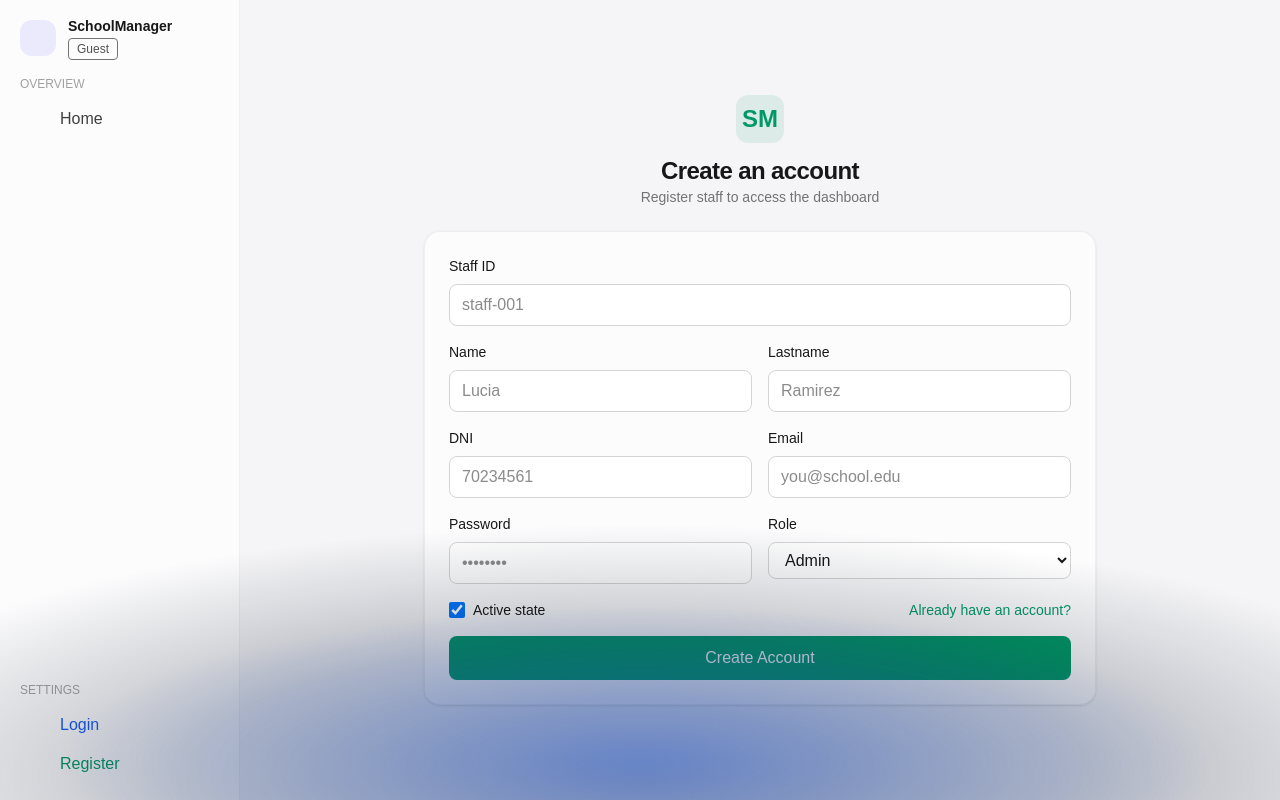
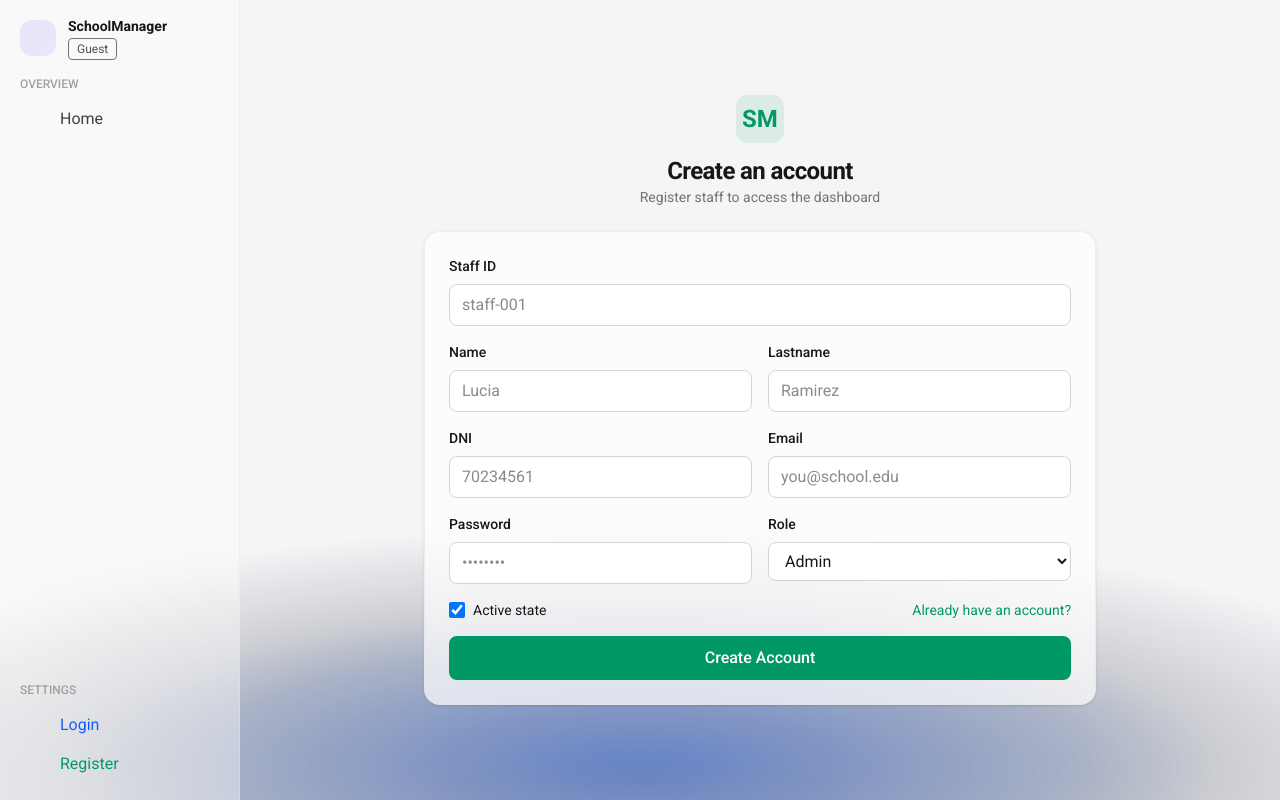
Before and after one commit to MarsNunez/SchoolManagementApp, a Next.js app in the folder schoolmanager-front/: page /register in a window 1280 px wide. Built offline with nearby package versions, Linux system fonts and the light colour scheme; no server answers; some icons are missing.

Commit message:
Adding font

```diff
--- a/schoolmanager-front/app/globals.css
+++ b/schoolmanager-front/app/globals.css
@@ -13,7 +13,8 @@
 @theme inline {
   --color-background: var(--background);
   --color-foreground: var(--foreground);
-  --font-sans: var(--font-geist-sans);
+  --font-sans: "Roboto", system-ui, -apple-system, BlinkMacSystemFont,
+    "Segoe UI", sans-serif;
   --font-mono: var(--font-geist-mono);
 }
 
@@ -38,7 +39,7 @@ html[data-theme="dark"] body {
 body {
   background: var(--background);
   color: var(--foreground);
-  font-family: Arial, Helvetica, sans-serif;
+  font-family: var(--font-sans);
   position: relative;
   min-height: 100vh;
 }
@@ -66,7 +67,7 @@ body::after {
       rgba(15, 23, 42, 0) 75%
     );
   opacity: 1;
-  z-index: 2;
+  z-index: -1;
 }
 
 @utility input {
--- a/schoolmanager-front/app/layout.js
+++ b/schoolmanager-front/app/layout.js
@@ -21,6 +21,16 @@ export default function RootLayout({ children }) {
   return (
     <html lang="en">
       <head>
+        <link rel="preconnect" href="https://fonts.googleapis.com" />
+        <link
+          rel="preconnect"
+          href="https://fonts.gstatic.com"
+          crossOrigin="anonymous"
+        />
+        <link
+          href="https://fonts.googleapis.com/css2?family=Roboto:wght@300;400;500;700&display=swap"
+          rel="stylesheet"
+        />
         <link
           rel="stylesheet"
           href="https://cdnjs.cloudflare.com/ajax/libs/font-awesome/7.0.1/css/all.min.css"
--- a/schoolmanager-front/components/SettingsModal.jsx
+++ b/schoolmanager-front/components/SettingsModal.jsx
@@ -97,7 +97,7 @@ export default function SettingsModal({ onClose }) {
         className="absolute inset-0 bg-black/60 backdrop-blur-sm"
         onClick={onClose}
       ></div>
-      <div className="relative w-[90vw] max-w-6xl h-[80vh] rounded-2xl bg-gradient-to-b from-neutral-50 via-neutral-50 to-neutral-100 text-neutral-900 dark:bg-neutral-900 dark:text-white shadow-2xl border border-neutral-200/60 dark:border-neutral-800 overflow-hidden flex">
+      <div className="relative w-[90vw] max-w-6xl h-[80vh] rounded-2xl bg-neutral-50 text-neutral-900 dark:bg-neutral-900 dark:text-white shadow-2xl border border-neutral-200/60 dark:border-neutral-800 overflow-hidden flex">
         {/* Sidebar */}
         <aside className="w-64 bg-neutral-100/80 dark:bg-neutral-950/80 border-r border-neutral-200/60 dark:border-neutral-800 p-4 flex flex-col gap-2">
           <div className="text-sm font-semibold text-neutral-600 dark:text-neutral-300 mb-2">
--- a/schoolmanager-front/components/Sidebar.jsx
+++ b/schoolmanager-front/components/Sidebar.jsx
@@ -96,7 +96,7 @@ export default function Sidebar({ onOpenSettings }) {
       <aside
         className={`h-dvh sticky top-0 duration-300 ${
           collapsed ? "w-20" : "w-60"
-        } border-r border-neutral-200/60 dark:border-neutral-800 bg-white/70 dark:bg-neutral-900/60 backdrop-blur p-4 hidden md:flex md:flex-col`}
+        } border-r border-neutral-200/40 dark:border-neutral-800 bg-white/40 dark:bg-neutral-900/60 backdrop-blur-md p-4 hidden md:flex md:flex-col`}
       >
       {/* Brand */}
       <div
```
Also changed, not shown: 2 other files (tests, documents, lock files or other folders).
